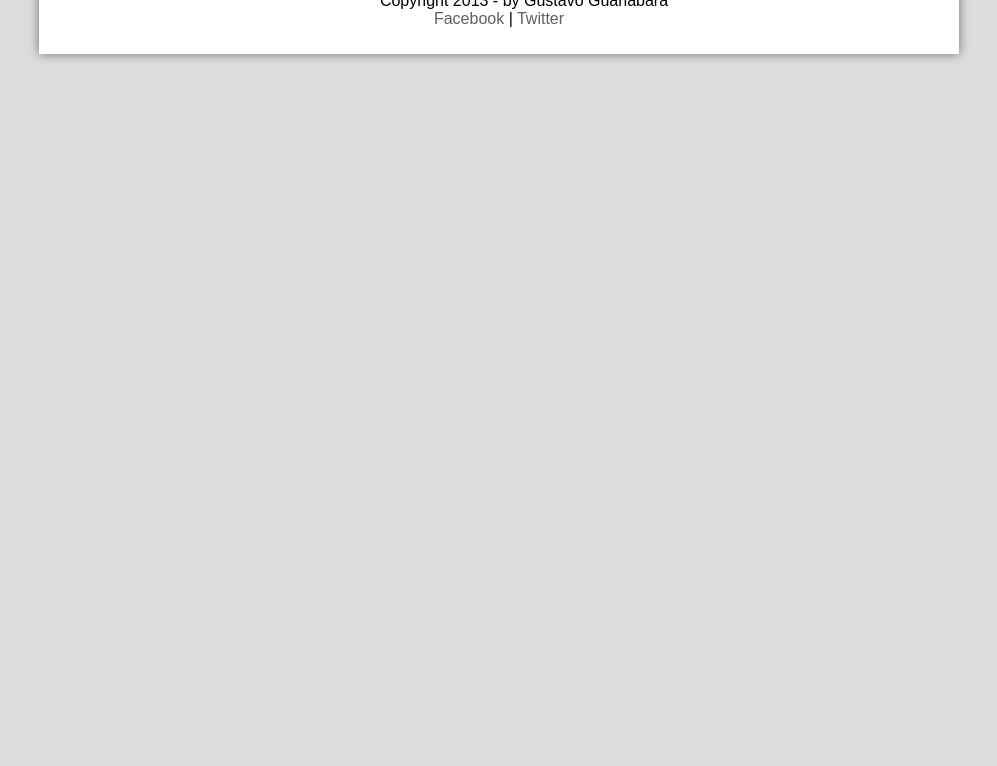
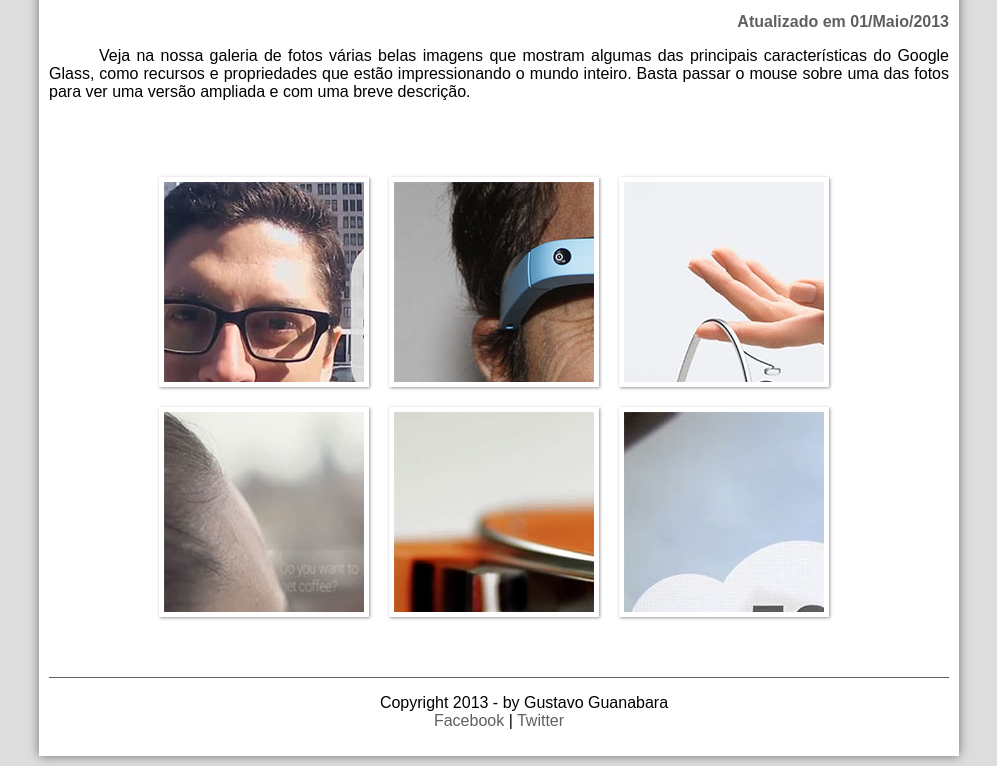
Before and after one commit to BrunoCSoares/CursoEmViedeo_HTML5CSS3, a plain HTML site: page projeto-glass-html5/fotos.html in a window 1280 px wide. Shown: the part 304-1070 px from the top of the page, without its empty margins (141-1138 px from the left). Before the commit the page ends 800 px from the top, so only its background shows below. Drawn offline with Linux system fonts and the light colour scheme.

Commit message:
Atualizações aula 29
Configurações da aba "fotos", implementação das imagens e criação da lista.

```diff
--- a/projeto-glass-html5/_css/fotos.css
+++ b/projeto-glass-html5/_css/fotos.css
@@ -0,0 +1,42 @@
+@charset "UTF-8";
+
+ul#album-fotos{
+    width: 700px;
+    margin: 0 auto;
+    padding: 50px;
+    overflow: hidden;
+    list-style: none;
+}
+
+ul#album-fotos li{
+    float: left;
+    width: 200px;
+    height: 200px;
+    margin: 10px;
+    border: 5px solid white;
+    background-color: white;
+    box-shadow: 1px 1px 3px rgba(0,0,0,.4);
+}
+
+ul#album-fotos li span{
+    opacity: 0;
+}
+
+ul#album-fotos li#foto01{
+    background: url('../_imagens/galeria-01.jpg') no-repeat;
+}
+ul#album-fotos li#foto02{
+    background: url('../_imagens/galeria-02.jpg') no-repeat;
+}
+ul#album-fotos li#foto03{
+    background: url('../_imagens/galeria-03.jpg') no-repeat;
+}
+ul#album-fotos li#foto04{
+    background: url('../_imagens/galeria-04.jpg') no-repeat;
+}
+ul#album-fotos li#foto05{
+    background: url('../_imagens/galeria-05.jpg') no-repeat;
+}
+ul#album-fotos li#foto06{
+    background: url('../_imagens/galeria-06.jpg') no-repeat;
+}
--- a/projeto-glass-html5/fotos.html
+++ b/projeto-glass-html5/fotos.html
@@ -5,8 +5,9 @@
     <meta charset="UTF-8"/>
     <title>Tudo sobre Google Glass</title>
     <link rel="stylesheet" type="text/css" href="_css/estilo.css"/>
+    <link rel="stylesheet" href="_css/fotos.css"/>
 </head>
-<script languege="javascript" src="_javascript/funcoes.js"></script>
+<script languege ="javascript" src="_javascript/funcoes.js"></script>
 <body>
 <div id="interface">
     <header id="cabecalho">
@@ -27,21 +28,33 @@
             </ul>
         </nav>
     </header>
+    <section id="corpo-full">
+        <article id="noticia-principal">
+            <header id="cabecalho-artigo">
+                <hgroup>
+                    <h3>Glass > Fotos</h3>
+                    <h1>Galeria de Imagens do Google Glass</h1>
+                    <h2>por Gustavo Guanabara</h2>
+                    <h3 class="direita">Atualizado em 01/Maio/2013</h3>
+                </hgroup>
+            </header>
 
-Glass > Fotos
-Galeria de Imagens do Google Glass
-por Gustavo Guanabara
-Atualizado em 01/Maio/2013
 
-Veja na nossa galeria de fotos várias belas imagens que mostram algumas das principais características do Google Glass, como recursos e propriedades que estão impressionando o mundo inteiro. Basta passar o mouse sobre uma das fotos para ver uma versão ampliada e com uma breve descrição.
+            <p>Veja na nossa galeria de fotos várias belas imagens que mostram algumas das principais características do
+                Google Glass, como recursos e propriedades que estão impressionando o mundo inteiro. Basta passar o
+                mouse sobre uma das fotos para ver uma versão ampliada e com uma breve descrição.</p>
 
-- Agenda e lembretes
-- Sergey Brin usando o Glass
-- Leve e compacto
-- Sensação de uma tela de 50"
-- Vários tipos de lente
-- Informações importantes
+            <ul id="album-fotos">
+                <li id="foto01"><span>Agenda e lembretes</span></li>
+                <li id="foto02"><span>Sergey Brin usando o Glass</span></li>
+                <li id="foto03"><span>Leve e compacto</span></li>
+                <li id="foto04"><span>Sensação de uma tela de 50"</span></li>
+                <li id="foto05"><span>Vários tipos de lente</span></li>
+                <li id="foto06"><span>Informações importantes</span></li>
+            </ul>
 
+        </article>
+    </section>
     <footer id="rodape">
         <p>Copyright 2013 - by Gustavo Guanabara <br/>
             <a href="https://facebook.com/cursoemvideo" target="_blank">Facebook</a> |
```
